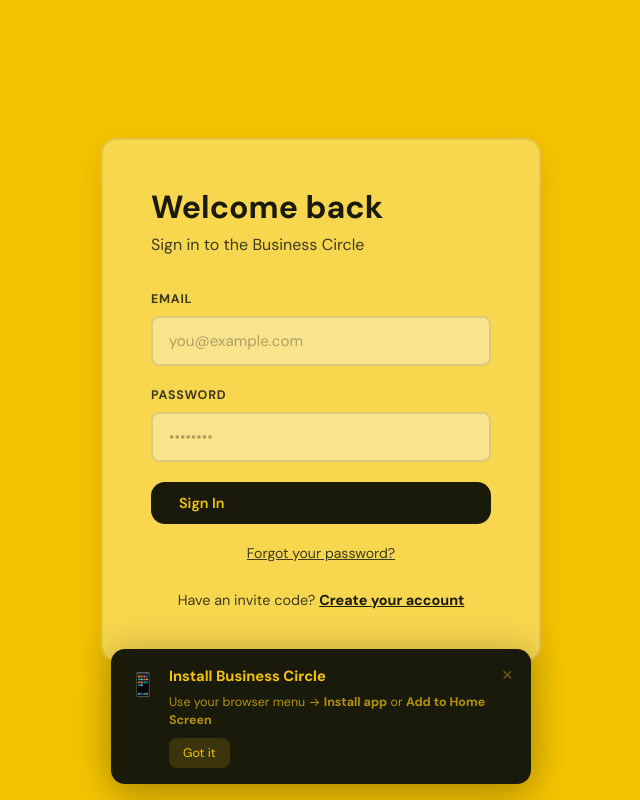
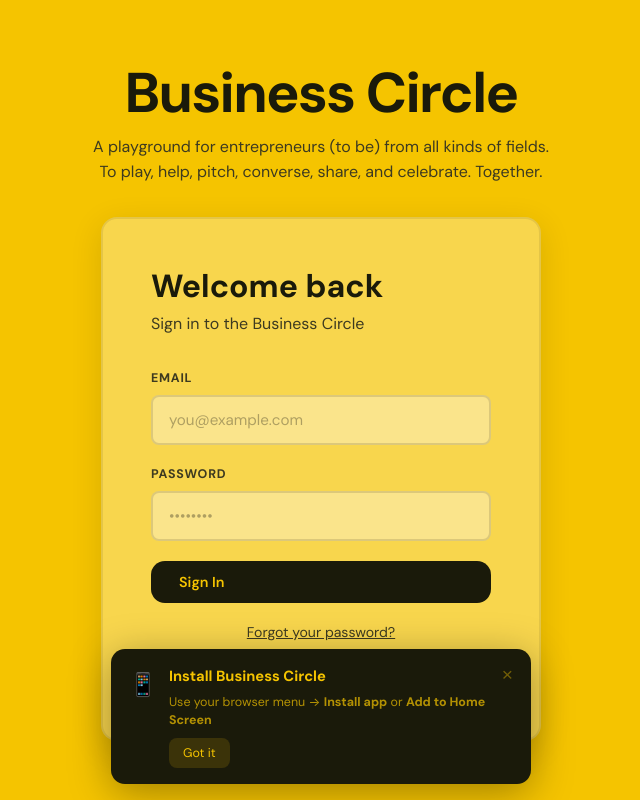
Before and after one commit to Itsyouitsus/BusinessCircle, a React (Create React App) app: page /#/login in a window 1280 px wide. Shown: the whole page, without its empty margins (319-959 px from the left). Built offline with nearby package versions, Linux system fonts and the light colour scheme; no server answers.

Commit message:
Add Business Circle hero above login card, line break on tagline

```diff
--- a/src/pages/Login.js
+++ b/src/pages/Login.js
@@ -17,12 +17,8 @@
   const handleSubmit = async (e) => {
     e.preventDefault();
     setError(''); setLoading(true);
-    try {
-      await login(email, password);
-      navigate('/');
-    } catch (err) {
-      setError('Invalid email or password.');
-    }
+    try { await login(email, password); navigate('/'); }
+    catch (err) { setError('Invalid email or password.'); }
     setLoading(false);
   };
 
@@ -30,16 +26,11 @@
     e.preventDefault();
     if (!email) { setError('Please enter your email address.'); return; }
     setError(''); setLoading(true);
-    try {
-      await sendPasswordResetEmail(auth, email);
-      setResetSent(true);
-    } catch (err) {
-      setError('Could not send reset email. Check your email address.');
-    }
+    try { await sendPasswordResetEmail(auth, email); setResetSent(true); }
+    catch (err) { setError('Could not send reset email. Check your email address.'); }
     setLoading(false);
   };
 
-  // Reset sent confirmation
   if (resetSent) {
     return (
       <div className="auth-page">
@@ -57,16 +48,20 @@
     );
   }
 
-  // Reset password form
   if (resetMode) {
     return (
       <div className="auth-page">
+        <div style={{ textAlign: 'center', marginBottom: 32 }}>
+          <h1 style={{ fontSize: 'clamp(2.5rem, 6vw, 3.5rem)', fontWeight: 700, letterSpacing: '-0.03em', marginBottom: 8 }}>Business Circle</h1>
+          <p style={{ color: 'var(--dark-muted)', fontSize: '1rem' }}>
+            A playground for entrepreneurs (to be) from all kinds of fields.<br />
+            To play, help, pitch, converse, share, and celebrate. Together.
+          </p>
+        </div>
         <div className="auth-card">
           <h1>Reset password</h1>
           <p className="subtitle">Enter your email and we'll send you a reset link</p>
-
           {error && <div className="auth-error">{error}</div>}
-
           <form onSubmit={handleReset}>
             <div className="form-group">
               <label>Email</label>
@@ -77,7 +72,6 @@
               {loading ? 'Sending...' : 'Send Reset Link'}
             </button>
           </form>
-
           <div style={{ textAlign: 'center', marginTop: 20 }}>
             <button onClick={() => { setResetMode(false); setError(''); }} style={{
               background: 'none', border: 'none', color: 'var(--dark-muted)',
@@ -90,15 +84,19 @@
     );
   }
 
-  // Normal login form
   return (
     <div className="auth-page">
+      <div style={{ textAlign: 'center', marginBottom: 32 }}>
+        <h1 style={{ fontSize: 'clamp(2.5rem, 6vw, 3.5rem)', fontWeight: 700, letterSpacing: '-0.03em', marginBottom: 8 }}>Business Circle</h1>
+        <p style={{ color: 'var(--dark-muted)', fontSize: '1rem' }}>
+          A playground for entrepreneurs (to be) from all kinds of fields.<br />
+          To play, help, pitch, converse, share, and celebrate. Together.
+        </p>
+      </div>
       <div className="auth-card">
         <h1>Welcome back</h1>
         <p className="subtitle">Sign in to the Business Circle</p>
-
         {error && <div className="auth-error">{error}</div>}
-
         <form onSubmit={handleSubmit}>
           <div className="form-group">
             <label>Email</label>
@@ -114,7 +112,6 @@
             {loading ? 'Signing in...' : 'Sign In'}
           </button>
         </form>
-
         <div style={{ textAlign: 'center', marginTop: 16 }}>
           <button onClick={() => { setResetMode(true); setError(''); }} style={{
             background: 'none', border: 'none', color: 'var(--dark-muted)',
@@ -122,7 +119,6 @@
             textDecoration: 'underline'
           }}>Forgot your password?</button>
         </div>
-
         <div className="auth-switch">
           Have an invite code? <Link to="/signup">Create your account</Link>
         </div>
--- a/src/styles/index.css
+++ b/src/styles/index.css
@@ -69,7 +69,7 @@
 .member-bio { font-size:0.88rem; color:var(--dark-muted); margin-bottom:14px; line-height:1.5; }
 .member-section-label { font-size:0.7rem; font-weight:700; text-transform:uppercase; letter-spacing:0.08em; color:var(--dark-muted); margin-bottom:6px; margin-top:10px; }
 
-.auth-page { min-height:100vh; display:flex; align-items:center; justify-content:center; background:var(--gold-bg); padding:40px; }
+.auth-page { min-height:100vh; display:flex; flex-direction:column; align-items:center; justify-content:center; background:var(--gold-bg); padding:40px; }
 .auth-card { background:rgba(255,255,255,0.3); border:2px solid rgba(0,0,0,0.08); border-radius:16px; padding:48px; width:100%; max-width:440px; box-shadow:var(--shadow-lg); }
 .auth-card h1 { font-size:2rem; margin-bottom:6px; }
 .auth-card .subtitle { color:var(--dark-muted); margin-bottom:32px; }
```
